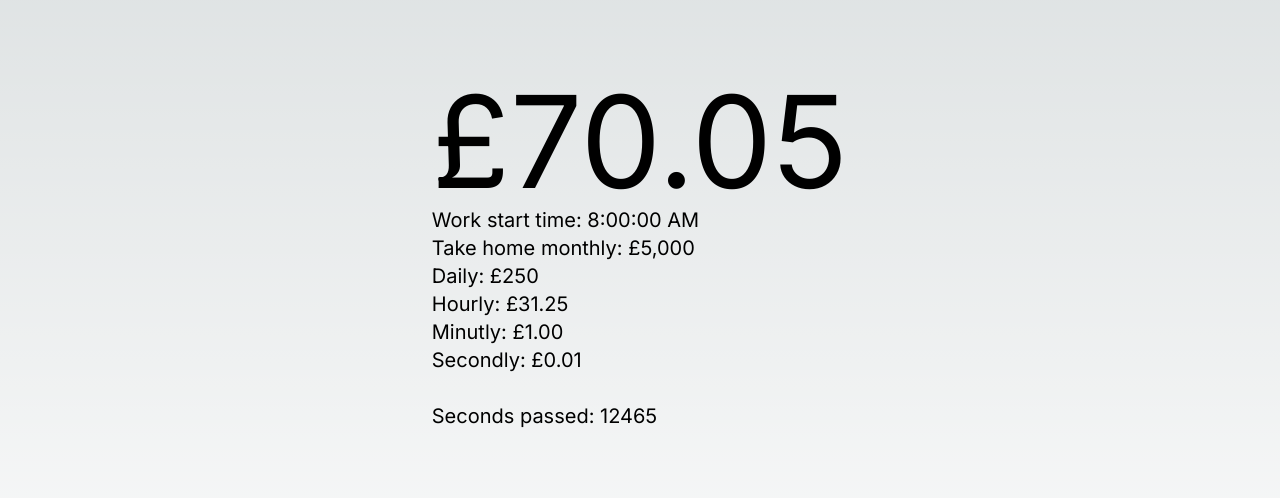
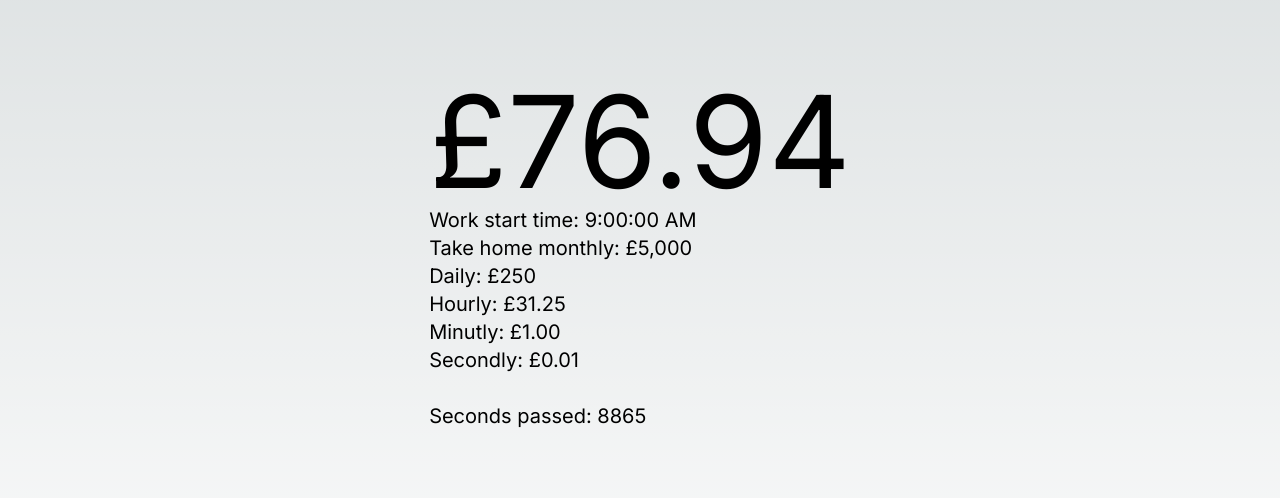
Before and after one commit to hoto/copium-clock, a Next.js app: page / in a window 1280 px wide. Shown: the part 242-740 px from the top of the page. Built offline with nearby package versions, Linux system fonts and the light colour scheme.

Commit message:
Proper calculations

```diff
--- a/components/CopiumClock.tsx
+++ b/components/CopiumClock.tsx
@@ -2,7 +2,7 @@ import { useEffect, useState } from 'react'
 
 const CopiumClock: React.FC = () => {
   const target = new Date()
-  target.setHours(8, 0, 0, 0)
+  target.setHours(9, 0, 0, 0)
   const [workStartTime, setWorkStartTime] = useState<Date>(target)
   const [secondsSinceWorkStartTime, setSecondsSinceWorkStartTime] = useState<number>(0)
   const [takeHomeMonthlySalary, setTakeHomeMonthlySalary] = useState<number>(5000)
@@ -10,21 +10,21 @@ const CopiumClock: React.FC = () => {
   const [hourlyAmount, setHourlyAmount] = useState<number>(0)
   const [minutlyAmount, setMinutlyAmount] = useState<number>(0)
   const [secondlyAmount, setSecondlyAmount] = useState<number>(0)
-  const [amountMadeToday, setAmountMadeToday] = useState<number>(70.00)
+  const [amountMadeToday, setAmountMadeToday] = useState<number>(0)
 
   useEffect(() => {
     const interval = setInterval(() => {
-      setAmountMadeToday(amount => amount + 0.01)
       setSecondsSinceWorkStartTime(Math.floor((new Date().getTime() - workStartTime.getTime()) / 1000))
+      setAmountMadeToday(secondlyAmount * secondsSinceWorkStartTime)
     }, 1000)
     return () => clearInterval(interval)
-  }, [])
+  }, [workStartTime, secondlyAmount, amountMadeToday, secondsSinceWorkStartTime])
 
   useEffect(() => {
     setDailyAmount(takeHomeMonthlySalary / 20) // 20 working days in a month
-    setHourlyAmount(dailyAmount / 8)
-    setMinutlyAmount(hourlyAmount / 60)
-    setSecondlyAmount(minutlyAmount / 60)
+    setHourlyAmount(takeHomeMonthlySalary / 20 / 8)
+    setMinutlyAmount(takeHomeMonthlySalary / 20 / 8 / 60)
+    setSecondlyAmount(takeHomeMonthlySalary / 20 / 8 / 60 / 60)
   }, [workStartTime, secondsSinceWorkStartTime])
 
   return (
@@ -41,7 +41,7 @@ const CopiumClock: React.FC = () => {
         <p>Hourly: {format(hourlyAmount)} </p>
         <p>Minutly: {format(minutlyAmount.toFixed())} </p>
         <p>Secondly: {format(secondlyAmount.toFixed(3))} </p>
-        <br/>
+        <br />
         <p>Seconds passed: {secondsSinceWorkStartTime} </p>
       </div>
     </div>
```
